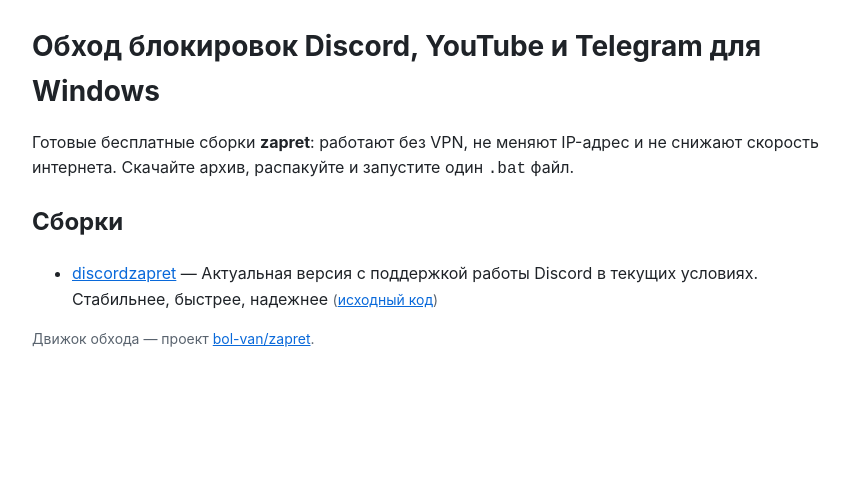
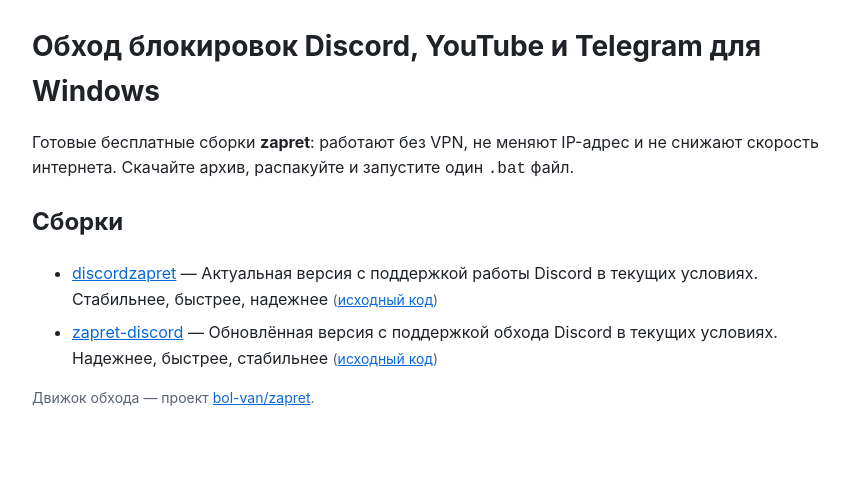
Before and after one commit to floorserveredge/floorserveredge.github.io, a plain HTML site: page index.html in a window 1280 px wide. Shown: the whole page, without its empty margins (198-1047 px from the left). Drawn offline with Linux system fonts and the light colour scheme.

Commit message:
hub: repo index

```diff
--- a/index.html
+++ b/index.html
@@ -26,6 +26,7 @@
   <h2>Сборки</h2>
   <ul>
     <li><a href="https://floorserveredge.github.io/discordzapret/">discordzapret</a> — Актуальная версия с поддержкой работы Discord в текущих условиях. Стабильнее, быстрее, надежнее <span class="meta">(<a href="https://github.com/floorserveredge/discordzapret">исходный код</a>)</span></li>
+    <li><a href="https://floorserveredge.github.io/zapret-discord/">zapret-discord</a> — Обновлённая версия с поддержкой обхода Discord в текущих условиях. Надежнее, быстрее, стабильнее <span class="meta">(<a href="https://github.com/floorserveredge/zapret-discord">исходный код</a>)</span></li>
   </ul>
   <p class="meta">Движок обхода — проект
     <a href="https://github.com/bol-van/zapret">bol-van/zapret</a>.</p>
```
